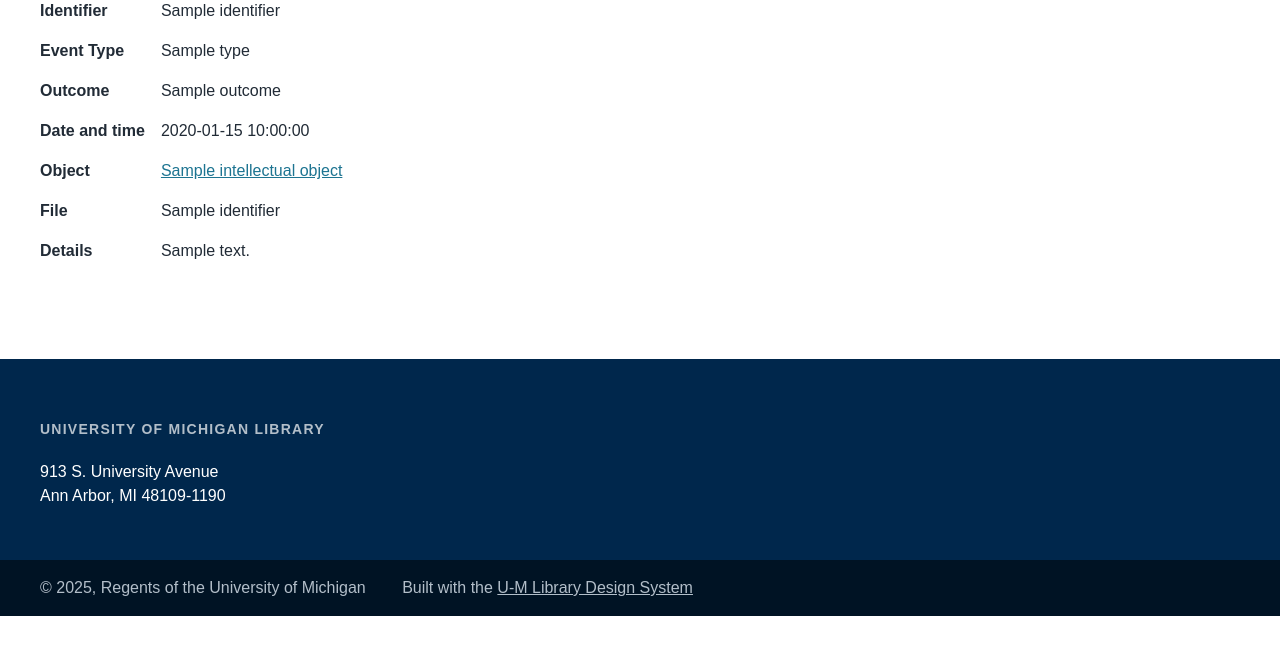
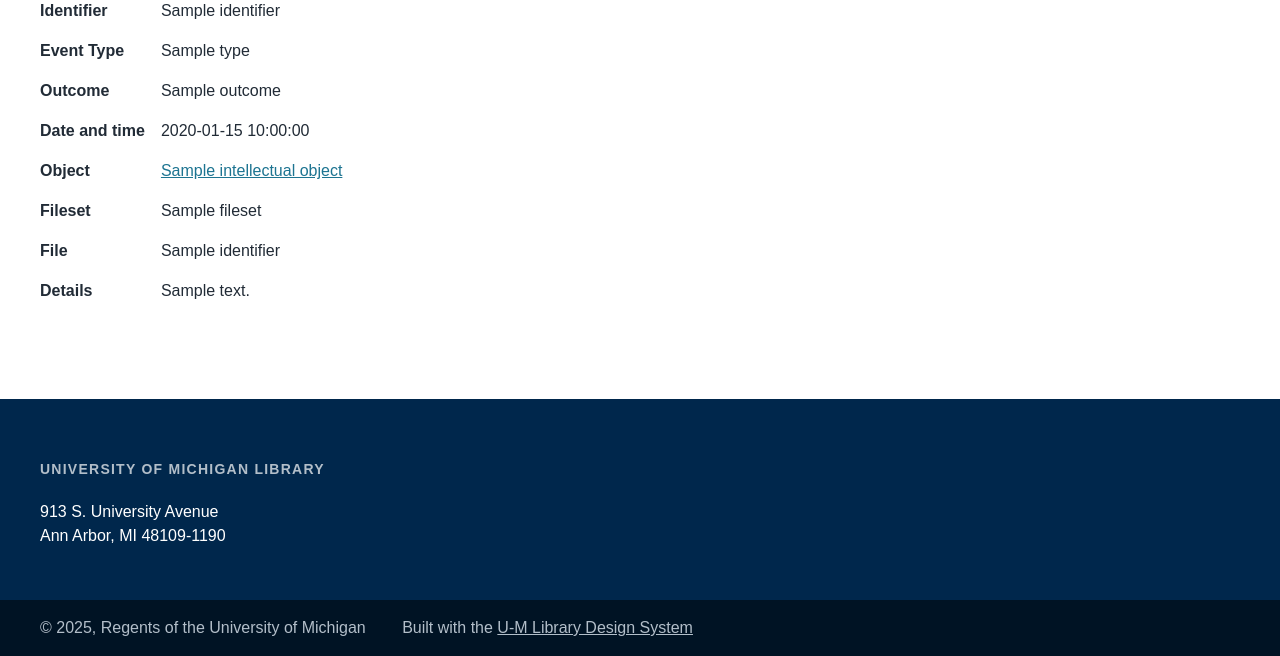
Before and after one commit to mlibrary/dor-console-py, a FastAPI app: template templates/event.html in a window 1280 px wide. Shown: the part 300-956 px from the top of the page. Before the commit the page ends 916 px from the top, so only its background shows below. Run offline with FastAPI, Linux system fonts and the light colour scheme; the template is opened without the code that fills it: most values are stand-ins (such as "Sample title", 1, 10 or a date in 2020); some libraries are stand-ins or nearby versions; some web fonts are replaced.

Commit message:
prepare for fileset events

```diff
--- a/templates/partials/_event_metadata.html
+++ b/templates/partials/_event_metadata.html
@@ -7,12 +7,20 @@
   <dd>{{ event.outcome }}</dd>
   <dt>Date and time</dt>
   <dd>{{ event.date_time.strftime("%Y-%m-%d %H:%M:%S") }}</dd>
+  {% if event.intellectual_object %}
   <dt>Object</dt>
   <dd>
-    <a href="/admin/console/objects/{{ event.intellectual_object.identifier }}">
+    <a href="{{ url_for('get_object', identifier=event.intellectual_object.identifier) }}">
       {{- event.intellectual_object.title -}}
     </a>
   </dd>
+  {% endif %}
+  {% if event.fileset %}
+  <dt>Fileset</dt>
+  <dd>
+    {{- event.fileset.title -}}
+  </dd>
+  {% endif %}
   {% if event.object_file %}
   <dt>File</dt>
   <dd>{{ event.object_file.identifier }}</dd>
```
